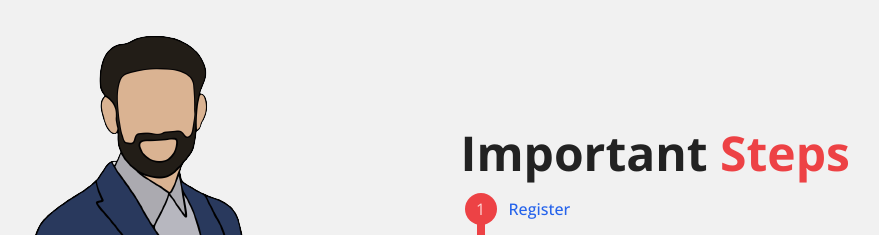
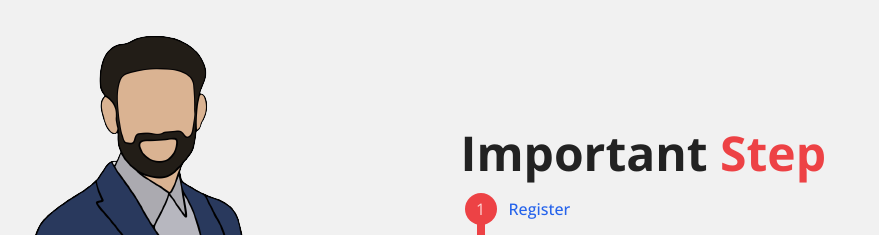
Before and after one commit to bitue/connect-to-blood-client, a React (Create React App) app: page / in a window 1280 px wide. Shown: the part 2400-2635 px from the top of the page, without its empty margins (125-1004 px from the left). Built offline with nearby package versions, Linux system fonts and the light colour scheme; the HTML template or start-up script is replaced by a standard one.

Commit message:
steps section

```diff
--- a/src/Components/Home/Steps.js
+++ b/src/Components/Home/Steps.js
@@ -10,7 +10,7 @@ const Steps = () => {
         <div className="w-[50%]">
           <div className="lg:md:mt-[200px]">
             <h1 className="text-5xl font-bold ">
-              Important <span className="text-[#ED4245]"> Steps</span>
+              Important <span className="text-[#ED4245]"> Step</span>
             </h1>
             <ul className="steps steps-vertical w-full">
               <li className="step step-primary ">
```
